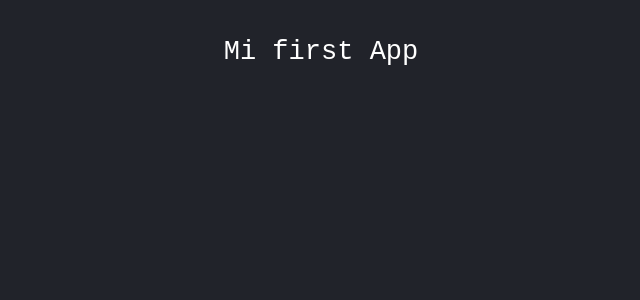
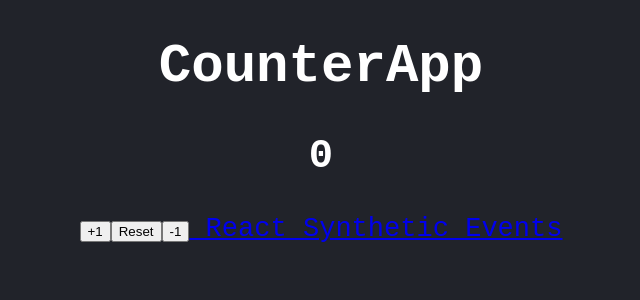
Before and after one commit to jorgearguellles/counter-app, a React (Create React App) app: page / in a window 1280 px wide. Shown: the top 300 px of the page, without its empty margins (319-959 px from the left). Built offline with nearby package versions, Linux system fonts and the light colour scheme.

Commit message:
fis/ Data

```diff
--- a/src/CounterApp.js
+++ b/src/CounterApp.js
@@ -23,7 +23,7 @@ const CounterApp = ({value}) => {
       <button onClick={add}>+1</button>
       <button onClick={reset}>Reset</button>
       <button onClick={subtract}>-1</button>
-      <a href="https://reactjs.org/docs/events.html" target="_blank" rel="noreferrer"> React Synthetic Events</a>
+      <a href="https://reactjs.org/docs/events.html" target="_blank" rel="northerner"> React Synthetic Events</a>
     </>
   )
 };
--- a/src/index.js
+++ b/src/index.js
@@ -1,8 +1,8 @@
 import React from "react";
 import ReactDom from "react-dom";
-import {App} from "./App.js";
+import {CounterApp} from "./CounterApp.js";
 import './index.css';
 
 const root = document.querySelector("#root");
 
-ReactDom.render(<App />,root);
+ReactDom.render(<CounterApp />,root);
```
